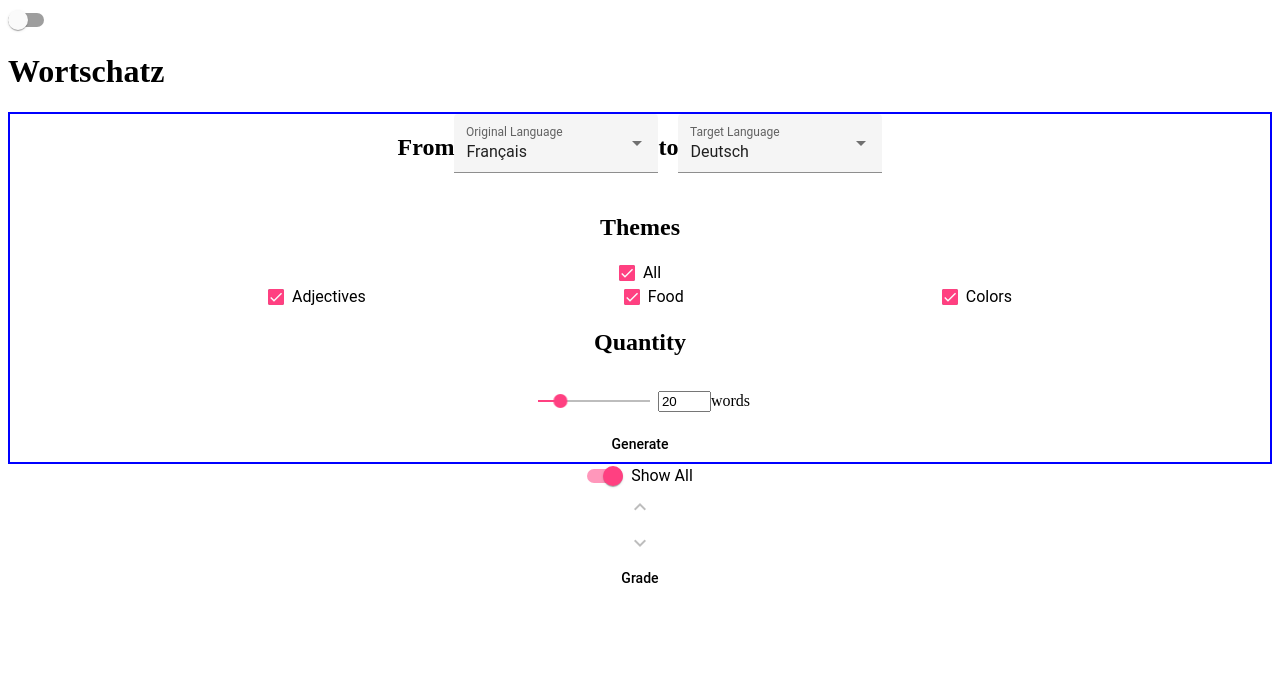
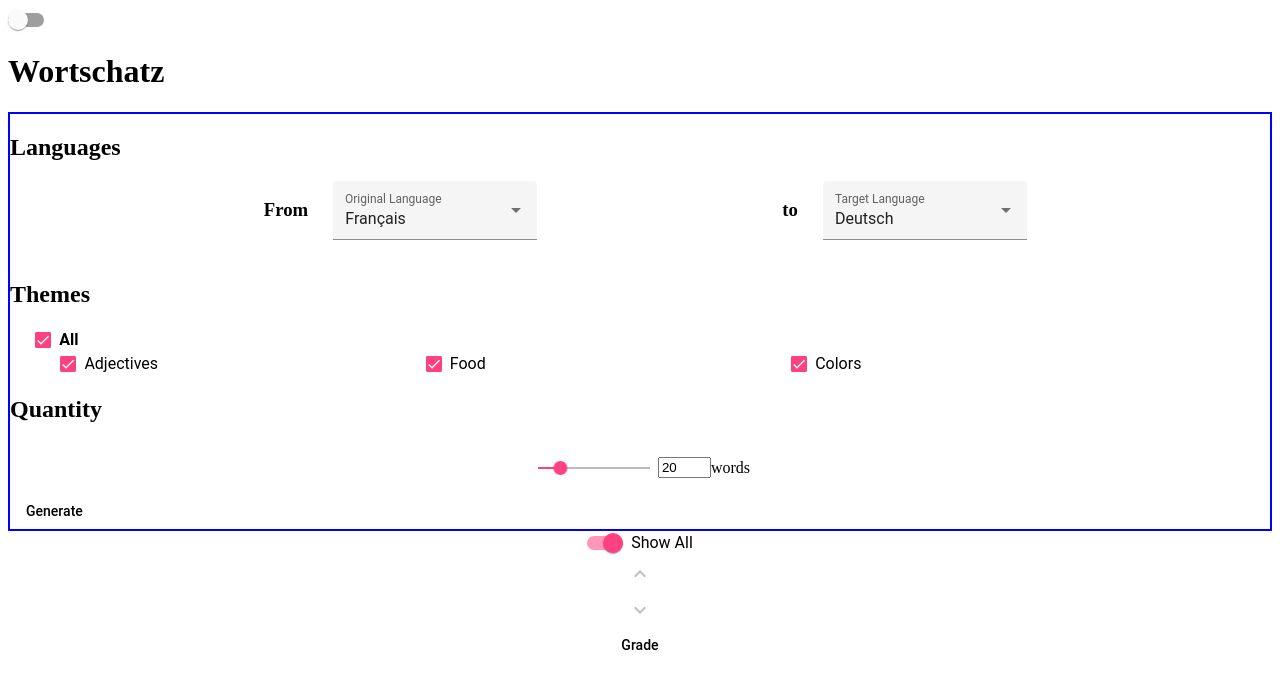
Before and after one commit to XavierDupuis/Wortschatz, an Angular app in the folder client/: page / in a window 1280 px wide. Shown: the top 688 px of the page. Built offline with nearby package versions, Linux system fonts and the light colour scheme.

Commit message:
flex adjustments

```diff
--- a/client/src/app/app.component.scss
+++ b/client/src/app/app.component.scss
@@ -1,4 +1,4 @@
 .selectors {
     border: 2px solid blue;
-    text-align: center;
+    // text-align: center;
 }
--- a/client/src/app/components/selectors/language-selector/language-selector.component.html
+++ b/client/src/app/components/selectors/language-selector/language-selector.component.html
@@ -1,14 +1,21 @@
-<h2>From</h2>
+<h2>Languages</h2>
+<div class="parameters-container">
+    <div class="parameter">
+        <h3>From</h3>
         <mat-form-field appearance="fill">
             <mat-label>Original Language</mat-label>
             <mat-select [(value)]="this.originLanguage">
                 <mat-option *ngFor="let language of this.languages" [value]="language"> {{ language }} </mat-option>
             </mat-select>
         </mat-form-field>
-<h2>to</h2>
+    </div>
+    <div class="parameter">
+        <h3>to</h3>
         <mat-form-field appearance="fill">
             <mat-label>Target Language</mat-label>
             <mat-select [(value)]="this.targetLanguage">
                 <mat-option *ngFor="let language of this.languages" [value]="language"> {{ language }} </mat-option>
             </mat-select>
         </mat-form-field>
+    </div>
+</div>
--- a/client/src/app/components/selectors/language-selector/language-selector.component.scss
+++ b/client/src/app/components/selectors/language-selector/language-selector.component.scss
@@ -1,3 +1,11 @@
-:host {
-    display: inline-flex;
+.parameter,
+.parameters-container {
+    display: flex;
+    flex-wrap: wrap;
+    justify-content: center;
+    flex-basis: 40%;
 }
+
+h3 {
+    padding: 0 5% 0 5%;
+}
--- a/client/src/app/components/selectors/theme-selector/theme-selector.component.html
+++ b/client/src/app/components/selectors/theme-selector/theme-selector.component.html
@@ -1,5 +1,7 @@
 <h2>Themes</h2>
-<mat-checkbox (change)="toggleAllThemesStatus()" [indeterminate]="areSomeStatusActive()" [checked]="areAllThemesSelected()"> All </mat-checkbox>
+<mat-checkbox class="parent-checkbox" (change)="toggleAllThemesStatus()" [indeterminate]="areSomeStatusActive()" [checked]="areAllThemesSelected()">
+    All
+</mat-checkbox>
 <div class="themes">
     <mat-checkbox *ngFor="let theme of themes" (change)="changeThemeStatus(theme)" [checked]="isThemeActive(theme)"> {{ theme }} </mat-checkbox>
 </div>
--- a/client/src/app/components/selectors/theme-selector/theme-selector.component.scss
+++ b/client/src/app/components/selectors/theme-selector/theme-selector.component.scss
@@ -1,4 +1,15 @@
 .themes {
     display: flex;
-    justify-content: space-evenly;
+    flex-wrap: wrap;
 }
+
+mat-checkbox {
+    flex-basis: 25%;
+    text-align: left;
+    padding-left: 4%;
+}
+
+.parent-checkbox {
+    font-weight: bolder;
+    padding-left: 2%;
+}
--- a/client/src/app/components/words-list/words-list.component.ts
+++ b/client/src/app/components/words-list/words-list.component.ts
@@ -5,7 +5,7 @@ import { WordsSelectorService } from '@app/services/words-selector/words-selecto
 export enum Key {
     ArrowUp = 'ArrowUp',
     ArrowDown = 'ArrowDown',
-    Enter = 'Enter'
+    Enter = 'Enter',
 }
 
 @Component({
```
Also changed, not shown: 1 other file (tests, documents, lock files or other folders). Lines whose indentation alone changed are shown as unchanged.
